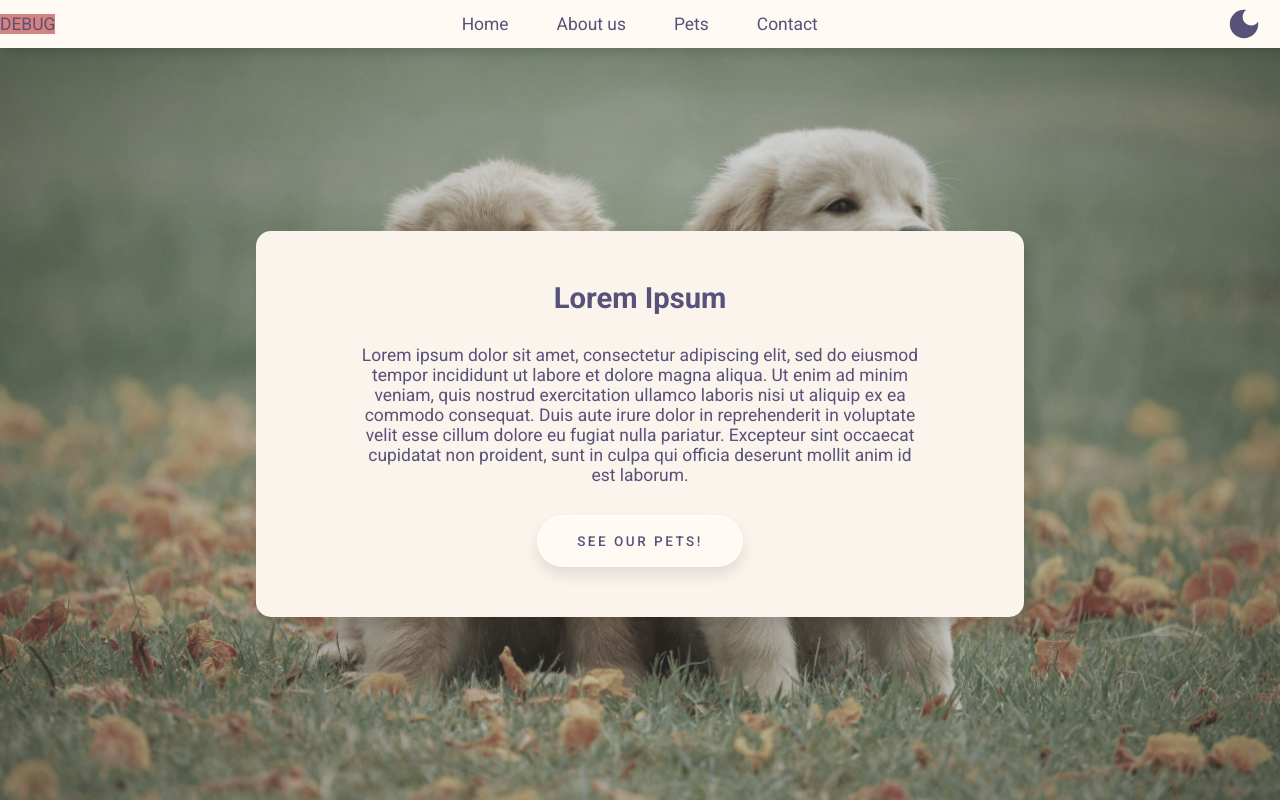
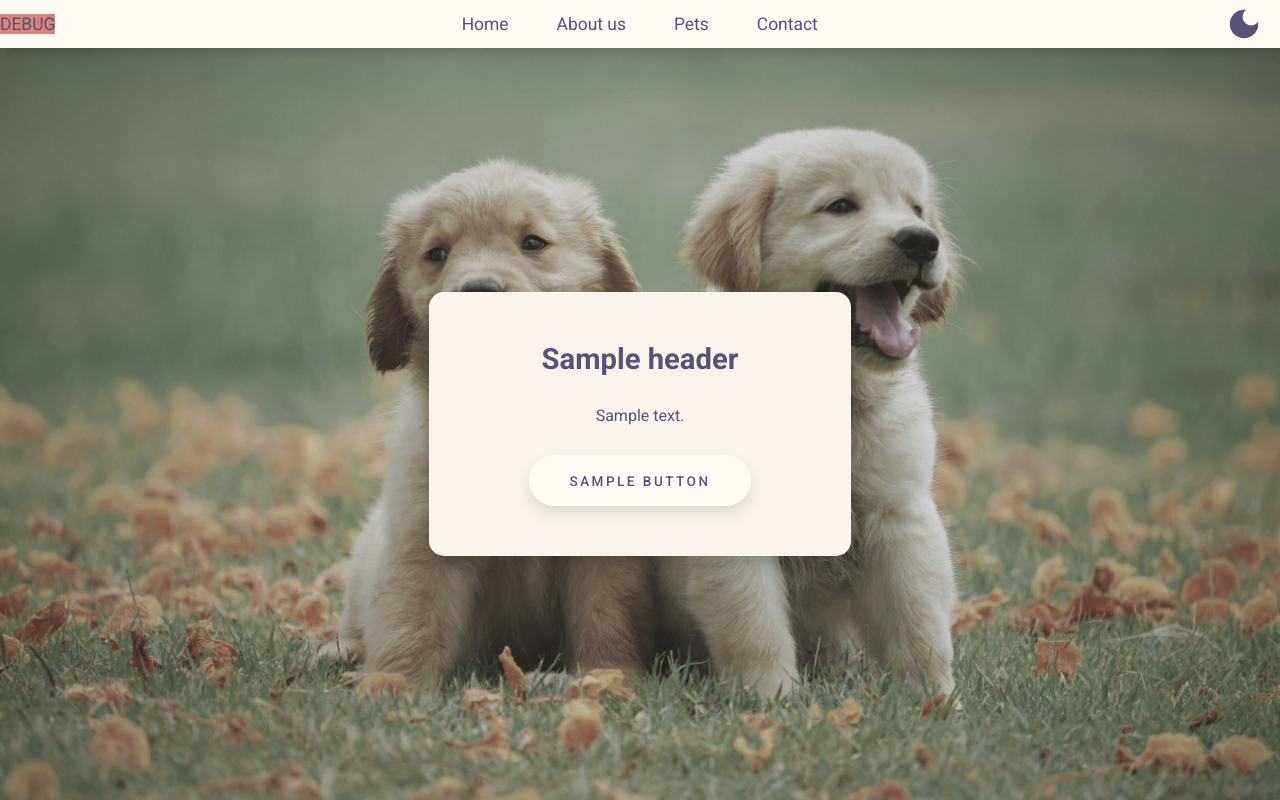
Before and after one commit to MMorokk/GetPet, a Flask app: template templates/index.html in a window 1280 px wide. Run offline with Flask 3, Linux system fonts and the light colour scheme; the template is opened without the code that fills it: most values are stand-ins (such as "Sample title", 1, 10 or a date in 2020); parts of the project's set-up code (start-up, migrations or seed data) failed here and were passed over.

Commit message:
feat!: Parsing info from markdown

```diff
--- a/app.py
+++ b/app.py
@@ -1,7 +1,8 @@
 import os
-import pet_loader
+from loaders import *
 from dotenv import load_dotenv
-from markupsafe import escape
+# from markupsafe import escape
+from markdown import markdown
 from flask import (
     Flask,
     render_template,
@@ -10,7 +11,8 @@ from flask import (
 )
 from flask_minify import minify
 
-load_dotenv()
+# load_dotenv()
+info = load_toml(os.path.join(os.path.dirname(__file__), 'info.toml'))
 
 app = Flask(__name__)
 
@@ -18,24 +20,29 @@ app = Flask(__name__)
 # speed up loading times and save bandwith
 minify(app=app, html=True, js=True, cssless=True)
 
-# Make environment variables available to all templates
-@app.context_processor
-def inject_env_vars():
-    return {
-        "website_title": os.getenv("WEBSITE_TITLE", "GetPet"),
-        "please_contact": os.getenv("PLEASE_CONTACT", False),
-        "contact_address": os.getenv("CONTACT_ADDRESS", "Chicago, US"),
-        "contact_phone": os.getenv("CONTACT_PHONE", "+380999123921"),
-        "contact_email": os.getenv("CONTACT_EMAIL", "mail@example.com"),
-    }
+# # Make environment variables available to all templates
+# @app.context_processor
+# def inject_info():
+#     return {
+#         "website_title": os.getenv("WEBSITE_TITLE", "GetPet"),
+#         "please_contact": os.getenv("PLEASE_CONTACT", False),
+#         "contact_address": os.getenv("CONTACT_ADDRESS", "Chicago, US"),
+#         "contact_phone": os.getenv("CONTACT_PHONE", "+380999123921"),
+#         "contact_email": os.getenv("CONTACT_EMAIL", "mail@example.com"),
+#     }
 
 @app.route("/")
 def index():
-    return render_template("index.html")
+    return render_template("index.html",
+                           header = info["home"]["header"],
+                           text = markdown(info["home"]["text"], extensions=['nl2br']),
+                           button = info["home"]["button"])
 
 @app.route("/about")
 def about():
-    return render_template("about.html")
+    return render_template("about.html",
+                           header = info["about"]["header"],
+                           text = markdown(info["about"]["text"], extensions=['nl2br']))
 
 @app.route("/contact", methods=["GET", "POST"])
 def contact():
--- a/pets/example_jeremy.toml
+++ b/pets/example_jeremy.toml
@@ -1,6 +1,8 @@
 [general]
 name = "Jeremy"
-description = "Jeremy is a very good boy!"
+description = """
+Jeremy is a very good boy!
+""" # You can use markdown in description
 character = "calm"
 breed = "German Shepard"
 date_of_birth = 2025-08-31 # YYYY-MM-DD
--- a/pyproject.toml
+++ b/pyproject.toml
@@ -7,6 +7,7 @@ requires-python = ">=3.13"
 dependencies = [
     "flask>=3.1.1",
     "flask-minify>=0.50",
+    "markdown>=3.9",
     "python-dotenv>=1.1.0",
     "tomli>=2.2.1",
 ]
--- a/static/css/about.css
+++ b/static/css/about.css
@@ -26,6 +26,12 @@ main {
 }
 
 .main_text {
+  display: flex;
+  flex-direction: column;
+  row-gap: var(--fs-base);
+}
+
+.main_text p {
   display: inline;
   font-size: var(--fs-base);
   text-align: center;
--- a/static/css/index.css
+++ b/static/css/index.css
@@ -66,6 +66,11 @@ main {
 }
 
 .main_text {
+  display: flex;
+  flex-direction: column;
+  row-gap: var(--fs-base);
+}
+.main_text p {
   display: inline;
   font-size: var(--fs-base);
   text-align: center;
--- a/templates/index.html
+++ b/templates/index.html
@@ -7,9 +7,11 @@
 {% block main%}
 <div class="bg"></div>
 <div class="main_container">
-  <h1 class="main_header">Lorem Ipsum</h1>
-  <p class="main_text">Lorem ipsum dolor sit amet, consectetur adipiscing elit, sed do eiusmod tempor incididunt ut labore et dolore magna aliqua. Ut enim ad minim veniam, quis nostrud exercitation ullamco laboris nisi ut aliquip ex ea commodo consequat. Duis aute irure dolor in reprehenderit in voluptate velit esse cillum dolore eu fugiat nulla pariatur. Excepteur sint occaecat cupidatat non proident, sunt in culpa qui officia deserunt mollit anim id est laborum.</p>
-  <a href="/pets" class="list_btn">See Our Pets!</a>
+  <h1 class="main_header">{{header}}</h1>
+  <div class="main_text">
+    {{text|safe}}
+  </div>
+  <a href="/pets" class="list_btn">{{button}}</a>
 </div>
 
 {% endblock %}
```
Also changed, not shown: pet_loader.py (deleted, +0 -62 lines), templates/about.html (+6 -3 lines), 1 other file.
